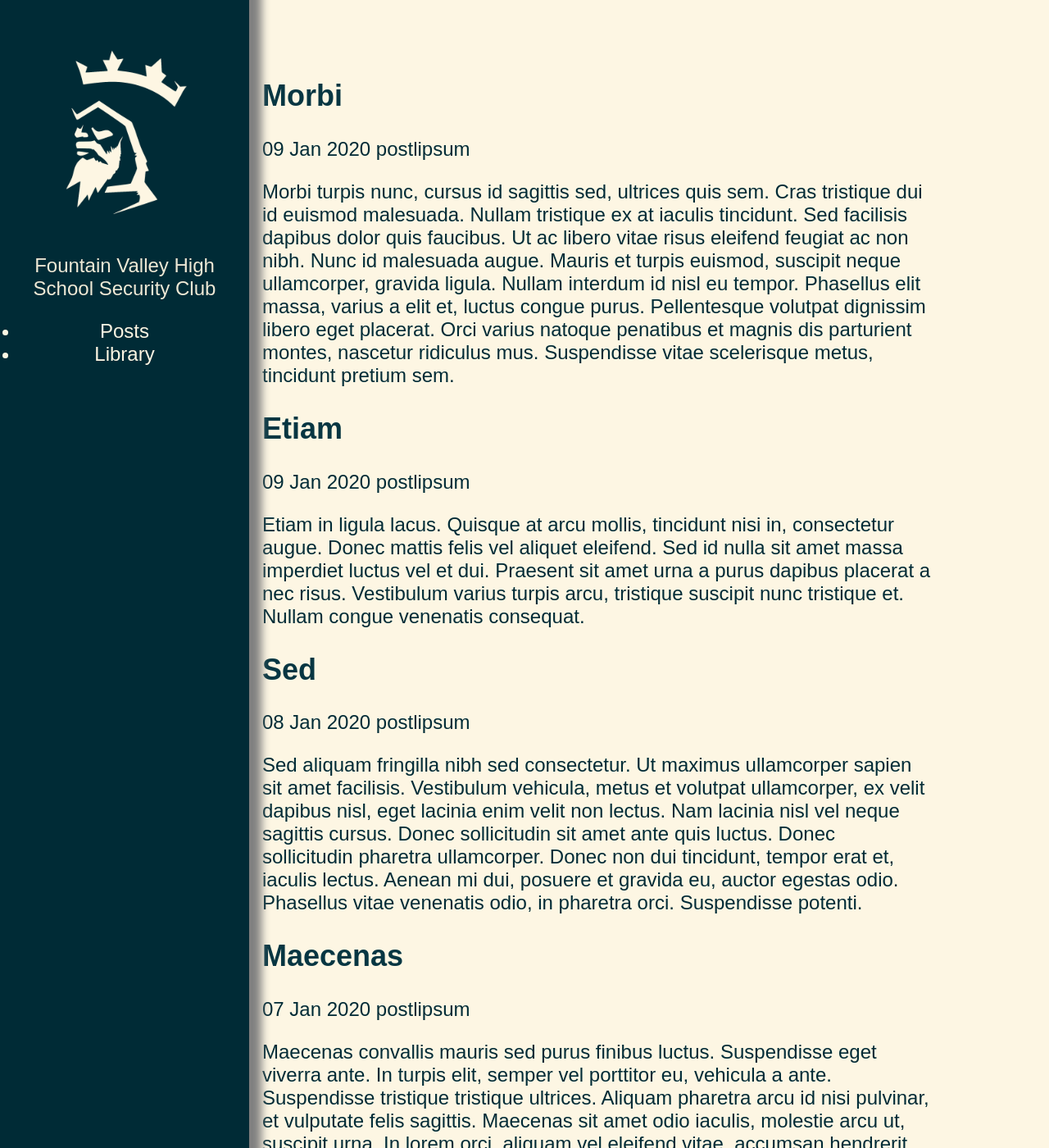
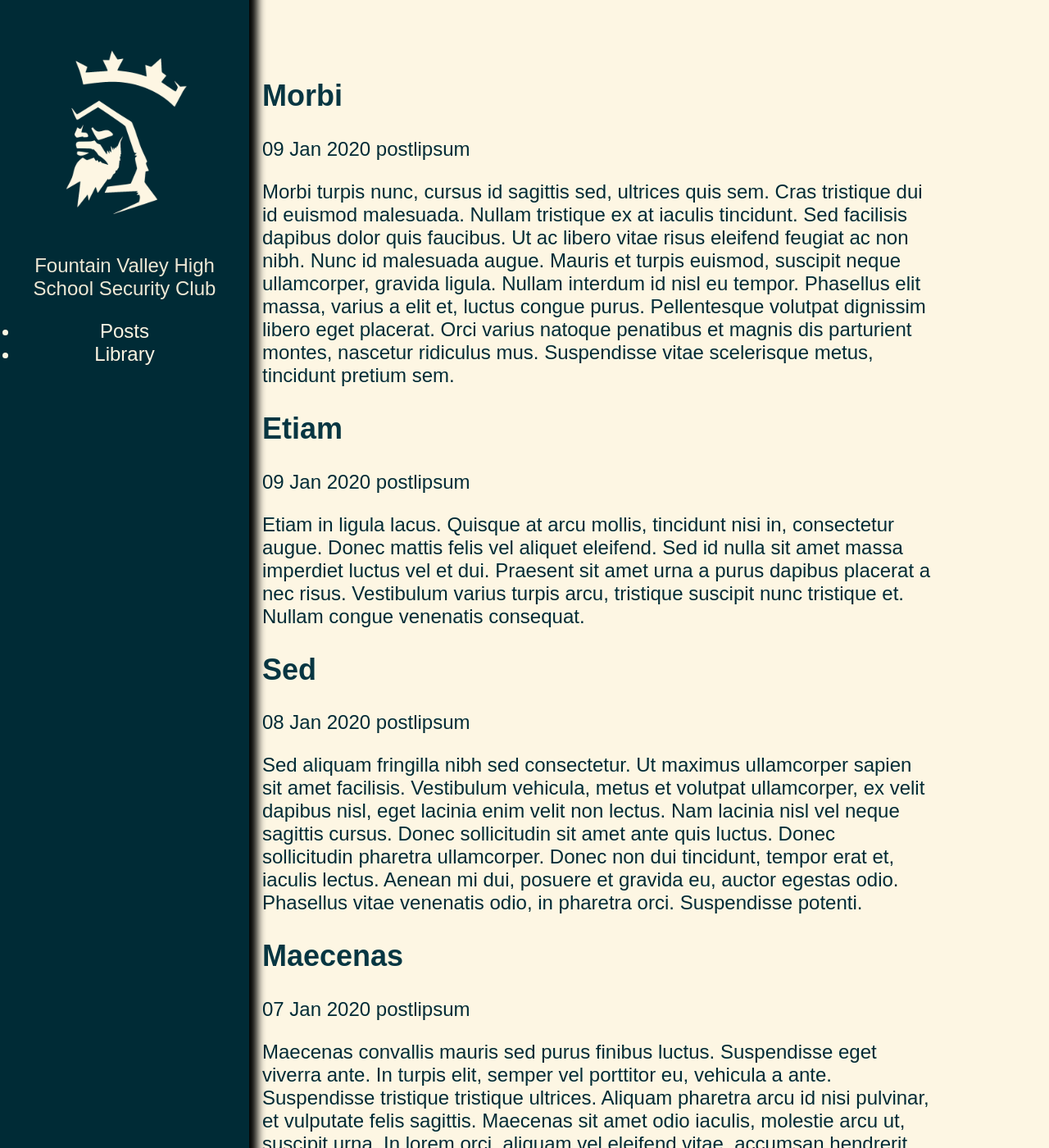
Before and after one commit to FVHSsec/fvhssec.github.io, a Jekyll site: the page built from index.md, in a window 1280 px wide and 1400 px high. Shown: the whole window at 82% size. Built offline with Jekyll 4.4.1, drawn with Linux system fonts in a browser that asks for light colours.

Commit message:
Shadow Updated

```diff
--- a/assets/css/overlay.css
+++ b/assets/css/overlay.css
@@ -17,7 +17,7 @@
 
     background-color : var(--sol-base03);
     color : var(--sol-base3);
-    box-shadow : 0px 0px 10px 15px gray;
+    box-shadow : -5px 0px 10px 15px black;
 
     position : fixed;
 
```
